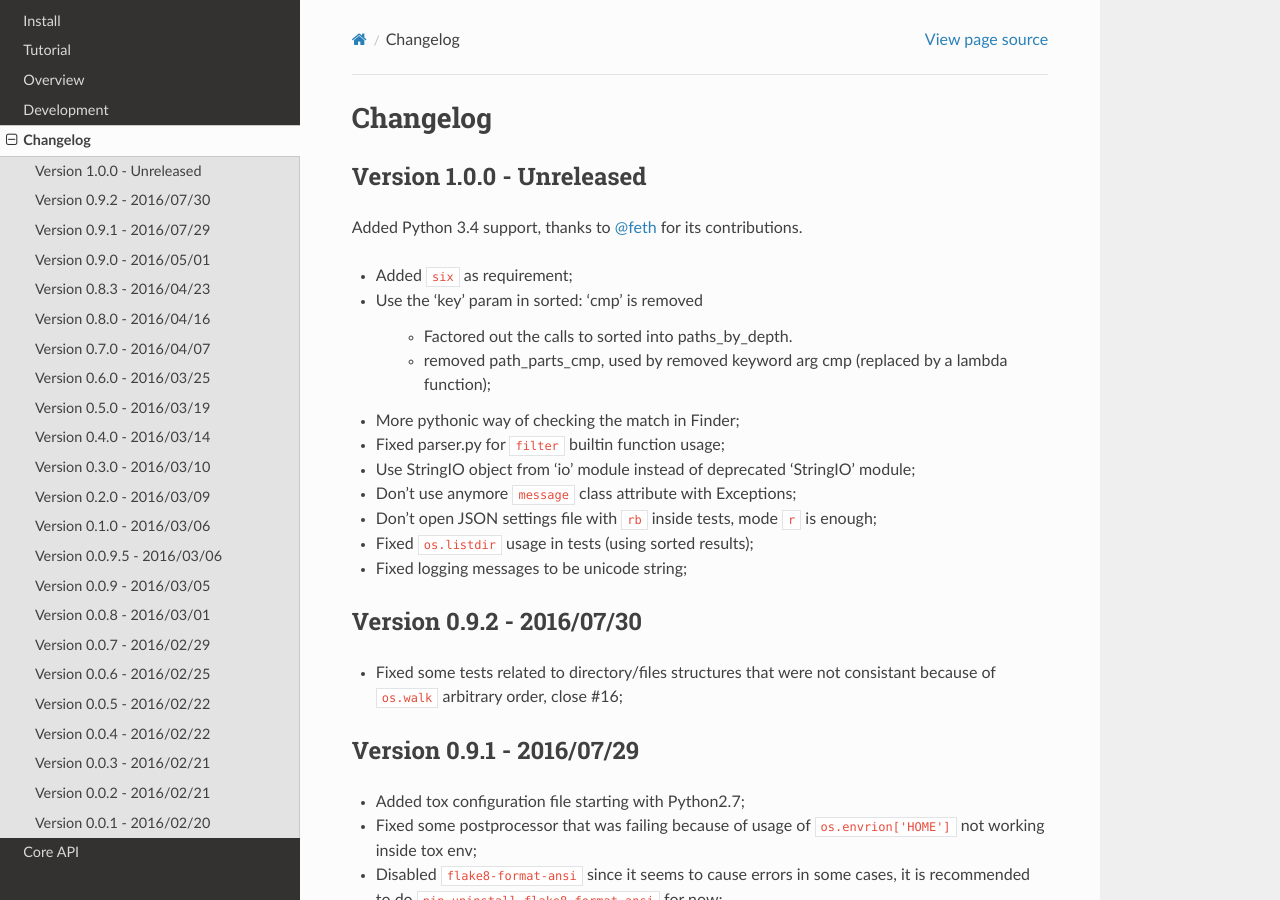
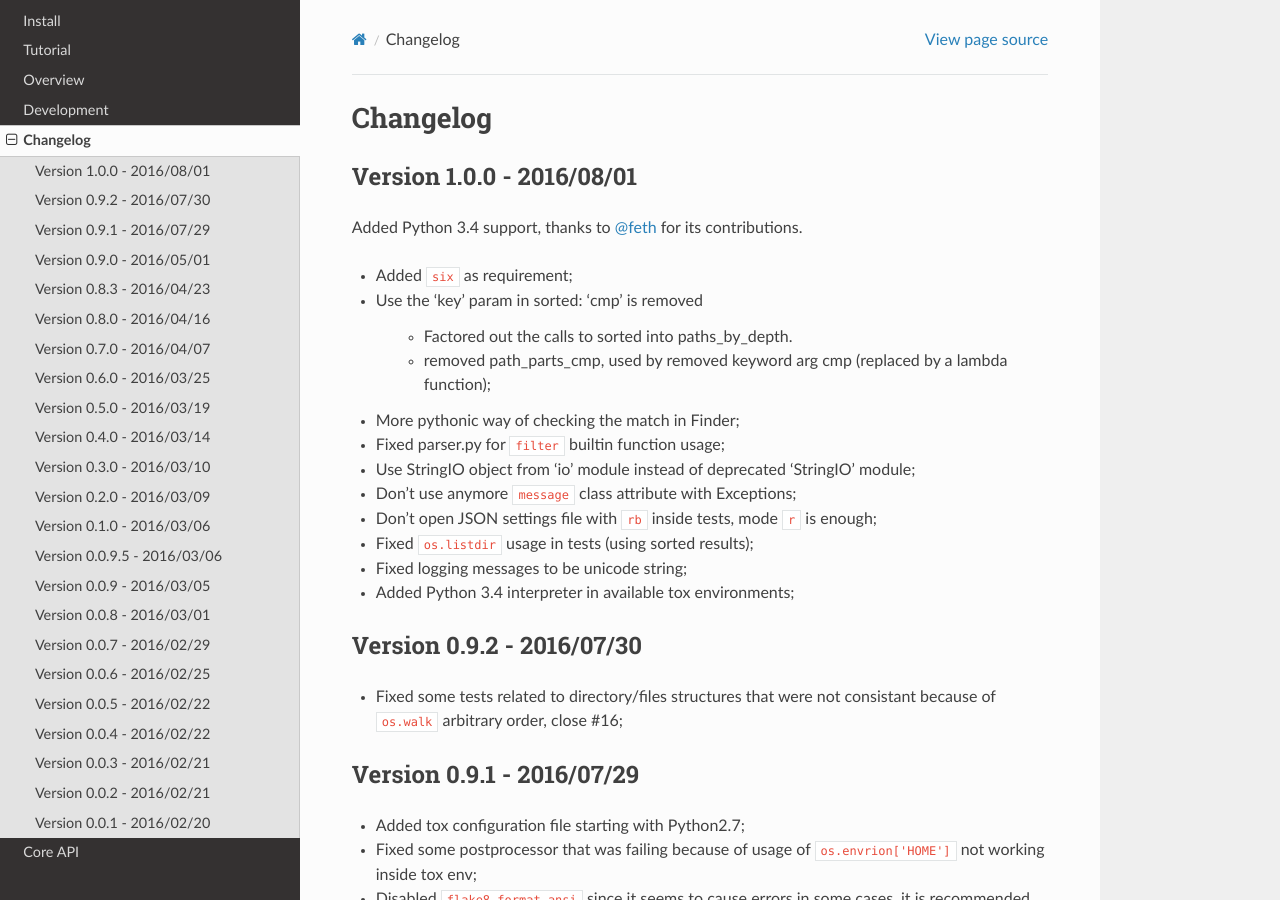
Before and after one commit to sveetch/boussole, a Sphinx documentation site: the page built from docs/changelog.rst, in a window 1280 px wide and 900 px high. Built offline with Sphinx 7.4.7 and the Read the Docs theme 2.0.0, drawn with Linux system fonts in a browser that asks for light colours.

Commit message:
Minor fix in changelog

```diff
--- a/docs/changelog.rst
+++ b/docs/changelog.rst
@@ -5,7 +5,7 @@
 Changelog
 =========
 
-Version 1.0.0 - Unreleased
+Version 1.0.0 - 2016/08/01
 --------------------------
 
 Added Python 3.4 support, thanks to `@feth`_ for its contributions.
@@ -23,6 +23,7 @@ Added Python 3.4 support, thanks to `@feth`_ for its contributions.
 * Don't open JSON settings file with ``rb`` inside tests, mode ``r`` is enough;
 * Fixed ``os.listdir`` usage in tests (using sorted results);
 * Fixed logging messages to be unicode string;
+* Added Python 3.4 interpreter in available tox environments;
 
 Version 0.9.2 - 2016/07/30
 --------------------------
```
